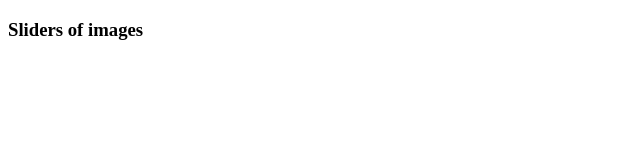
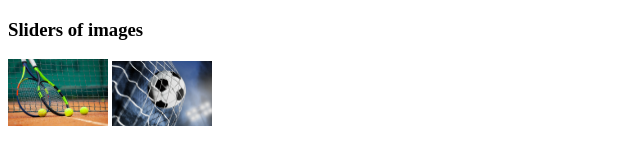
Before and after one commit to airubel/my-fourth-repo, a plain HTML site: page index.html in a window 1280 px wide. Shown: the whole page, without its empty margins (0-640 px from the left). Drawn offline with Linux system fonts and the light colour scheme.

Commit message:
added two pictures

```diff
--- a/index.html
+++ b/index.html
@@ -8,5 +8,7 @@
 </head>
 <body>
     <h3>Sliders of images</h3>
+    <img src="images/tennis 4.jpg" alt="">
+    <img src="images/football 22.jpg" alt="">
 </body>
 </html>
--- a/styles/sliders.css
+++ b/styles/sliders.css
@@ -0,0 +1,3 @@
+img{
+    width: 100px;
+}
```
